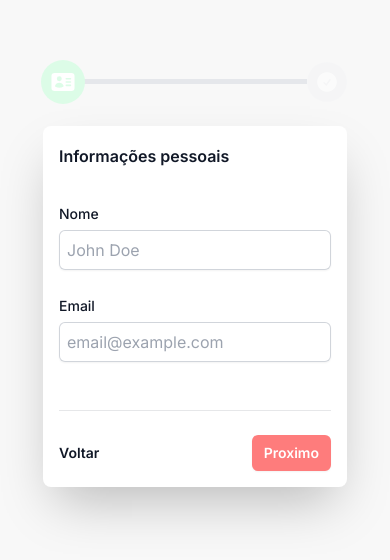
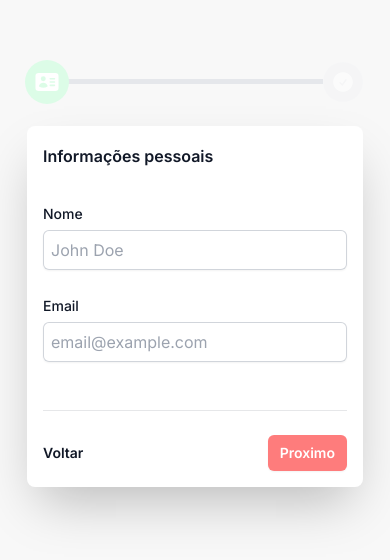
Before and after one commit to GustavoPes23/movies-ssr, a Next.js app: page /create-account in a window 390 px wide. Shown: the part 148-708 px from the top of the page. Built offline with nearby package versions, Linux system fonts and the light colour scheme.

Commit message:
Fix: Adjusting margin and padding mobile

```diff
--- a/app/create-account/page.tsx
+++ b/app/create-account/page.tsx
@@ -69,10 +69,10 @@ const CreateAccount: FC = () => {
             ease: [0, 0.71, 0.2, 1.01],
           }}
         >
-          <div className="col-span-1 grow mb-6 mx-10 sm:mx-0">
+          <div className="col-span-1 grow mb-6 mx-6 sm:mx-0">
             <Stepper currentStep={currentStep} />
           </div>
-          <div className="col-span-1 min-w-96 px-10 sm:px-0">
+          <div className="col-span-1 min-w-96 px-6 sm:px-0">
             <div className="w-full max-w-sm p-4 bg-white rounded-lg shadow sm:p-6 md:p-8 shadow-2xl">
               <FormCreateAccount
                 wizardSteps={wizardSteps}
--- a/app/login/page.tsx
+++ b/app/login/page.tsx
@@ -21,7 +21,7 @@ const Login: FC = () => {
               ease: [0, 0.71, 0.2, 1.01],
             }}
           >
-            <div className="w-full max-w-sm p-4 bg-white rounded-lg shadow sm:p-6 md:p-8 shadow-2xl">
+            <div className="w-full mx-8 sm:mx-0 max-w-sm p-4 bg-white rounded-lg shadow sm:p-6 md:p-8 shadow-2xl">
               <div className="grid col-rows-2">
                 <FormLogin />
               </div>
--- a/app/page.tsx
+++ b/app/page.tsx
@@ -12,7 +12,6 @@ import { type AuthStateProps, authStateAtom } from "@/app/state/authState";
 
 import Header from "@/app/components/header";
 import Footer from "@/app/components/footer";
-import { useHydrateAtoms } from "jotai/utils";
 
 interface PageProps {
   children: ReactNode;
@@ -26,12 +25,10 @@ const Page: FC<PageProps> = ({ children }) => {
     if (!token) {
       router.push("/login");
     }
-  }, [token]);
+  }, [router, token]);
 
   return (
     <AnimatePresence mode="wait">
-      {token && (
-        <>
       <Header />
       <motion.div
         className="w-full"
@@ -47,8 +44,6 @@ const Page: FC<PageProps> = ({ children }) => {
         {children}
       </motion.div>
       <Footer />
-        </>
-      )}
     </AnimatePresence>
   );
 };
```
Lines whose indentation alone changed are shown as unchanged.
